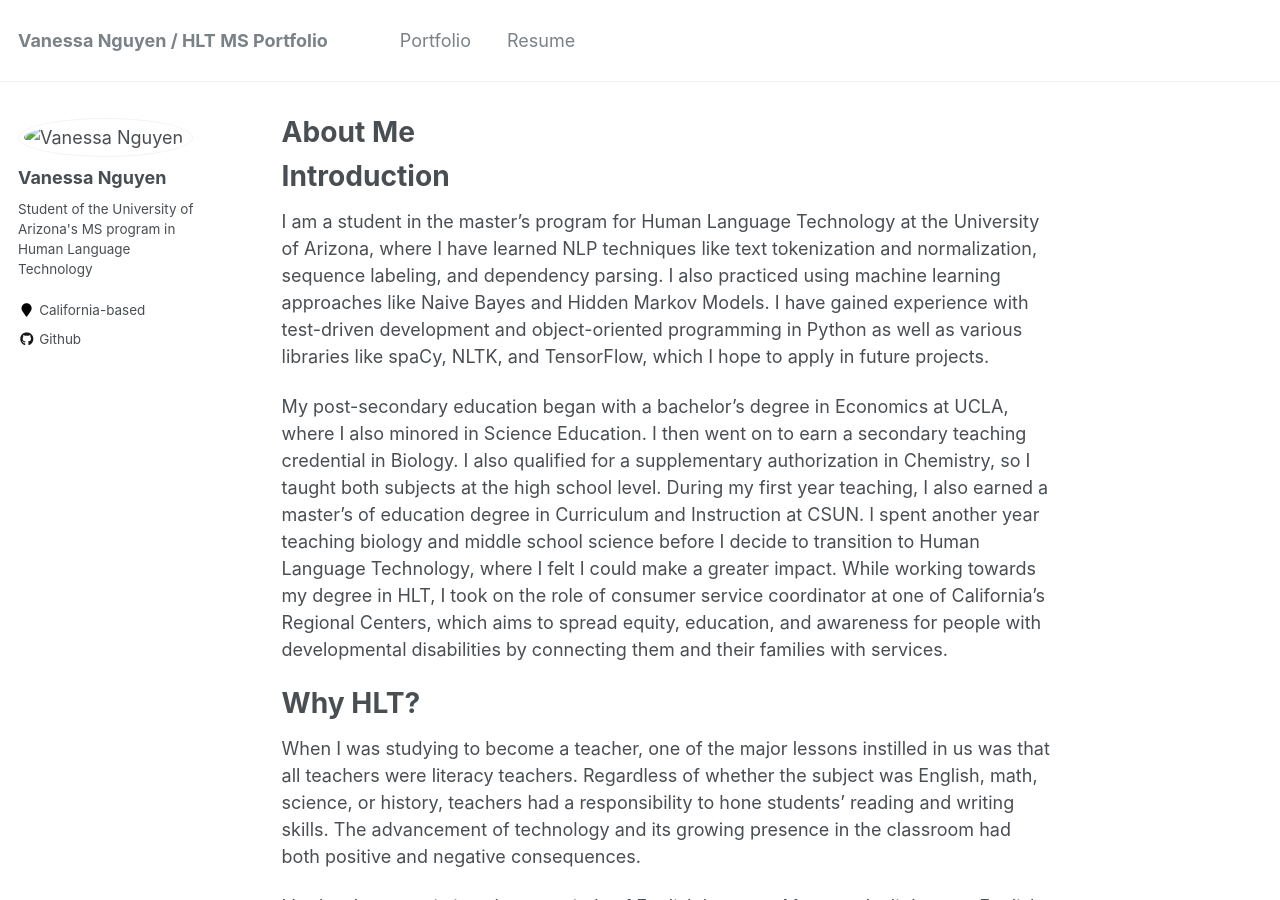
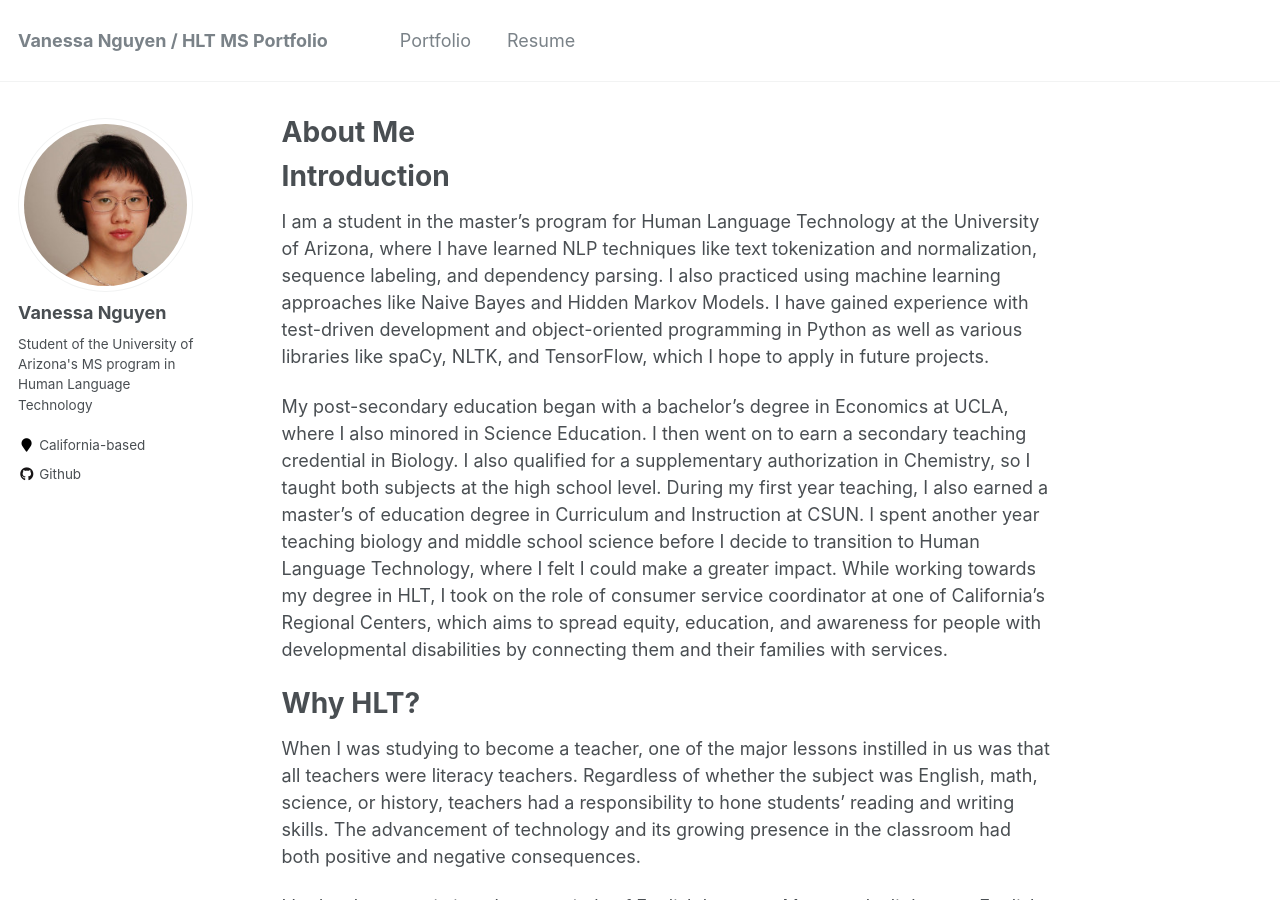
Before and after one commit to vmn25/vmn25.github.io, a Jekyll site: the page built from _pages/about.md, in a window 1280 px wide and 900 px high. Built offline with Jekyll 4.4.1, drawn with Linux system fonts in a browser that asks for light colours.

Commit message:
sidebar img

```diff
--- a/_config.yml
+++ b/_config.yml
@@ -81,7 +81,7 @@ analytics:
 # Site Author
 author:
   name             : "Vanessa Nguyen"
-  avatar           : "images/me.jpg"
+  avatar           : "me.jpg"
   bio              : "Student of the University of Arizona's MS program in Human Language Technology"
   location         : "California-based"
   employer         :
```
